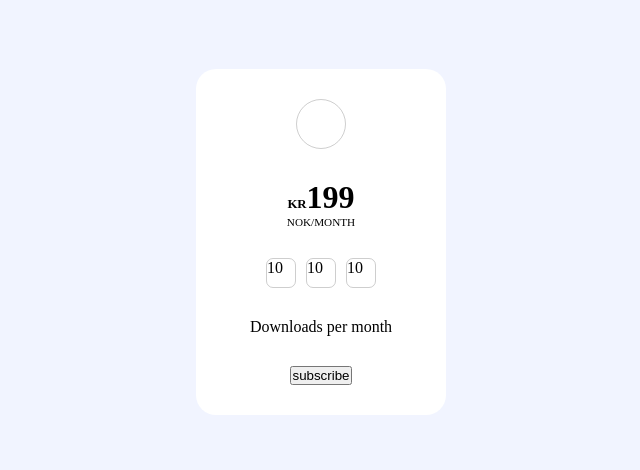
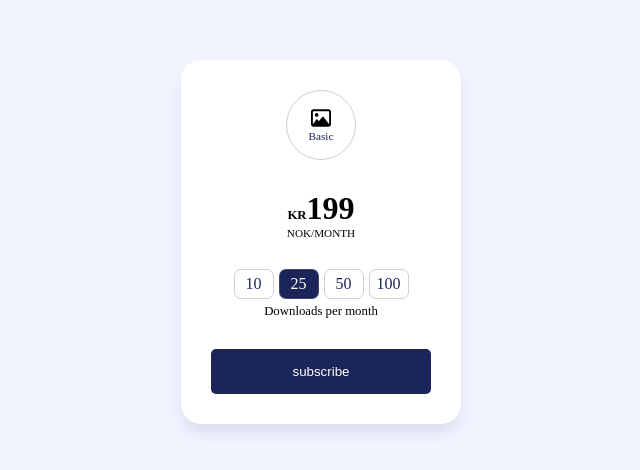
Before and after one commit to egidehirwa/100DaysOfCode, a plain HTML site: page Day10/index.html in a window 1280 px wide. Shown: the part 158-628 px from the top of the page, without its empty margins (319-959 px from the left). Drawn offline with Linux system fonts and the light colour scheme.

Commit message:
added image and extra styling

```diff
--- a/Day10/index.html
+++ b/Day10/index.html
@@ -12,24 +12,30 @@
             <div class="container">
                 <div class="card-wrapper">
                     <div class="card-media-wrapper">
-                        <img src="" alt="" class="card__media">
+                        <img src="./assets/image-regular.svg" alt="card image" class="card__media">
+                        <p class="card-media__description">Basic</p>
                     </div>
                     <div class="card-monthly-wrapper">
                         <p class="card-monthly__price">199</p>
                         <p class="card-monthly__description">NOK/MONTH</p>
                     </div>
+                    <div class="price-container">
                     <div class="card-price-wrapper">
                         <div class="card-price__container">
                             <p class="card-price">10</p>
                         </div>
                         <div class="card-price__container">
-                            <p class="card-price">10</p>
+                            <p class="card-price select">25</p>
                         </div>
                         <div class="card-price__container">
-                            <p class="card-price">10</p>
+                            <p class="card-price">50</p>
+                        </div>
+                        <div class="card-price__container">
+                            <p class="card-price">100</p>
                         </div>
                     </div>
                     <p class="card-price__description">Downloads per month</p>
+                </div>
                     <button>subscribe</button>
                 </div>
             </div>
--- a/Day10/style.css
+++ b/Day10/style.css
@@ -8,6 +8,7 @@
     --bg: hsl(227.14,100%,97.25%);
     --bg-card: hsl(0,0%,100%);
     --action: hsl(230.48,53.85%,22.94%);
+    --action-light: hsla(230, 54%, 23%, 0.127);
 }
 
 section {
@@ -27,7 +28,7 @@ section {
 }
 
 .card-wrapper {
-    width: 250px;
+    width: 280px;
     background-color: var(--bg-card);
     padding: 30px;
     border-radius: 20px;
@@ -35,13 +36,28 @@ section {
     flex-direction: column;
     align-items: center;
     gap: 30px;
+    box-shadow: 0px 10px 15px -3px var(--action-light);
 }
 
 .card-media-wrapper {
-    width: 50px;
-    height: 50px;
+    width: 70px;
+    height: 70px;
     border: solid 1px rgba(128, 128, 128, 0.386);
     border-radius: 50%;
+    display: flex;
+    flex-direction: column;
+    align-items: center;
+    justify-content: center;
+    gap: 2px;
+}
+
+img {
+    width: 20px;
+}
+
+.card-media__description {
+    color: var(--action);
+    font-size: .7rem;
 }
 
 .card-monthly-wrapper {
@@ -54,6 +70,7 @@ section {
 .card-monthly__price {
     font-size: 2rem;
     font-weight: bold;
+    position: relative;
 }
 
 .card-monthly__price::before {
@@ -69,15 +86,47 @@ section {
 
 .card-price-wrapper {
     display: grid;
-    grid-template-columns: 1fr 1fr 1fr;
-    gap: 10px
+    grid-template-columns: 1fr 1fr 1fr 1fr;
+    gap: 5px
+}
+
+.price-container {
+    display: flex;
+    flex-direction: column;
+    gap: 5px;
+    align-items: center;
 }
 
 .card-price__container {
-    width: 30px;
+    width: 40px;
     height: 30px;
     border: solid 1px rgba(128, 128, 128, 0.386);
     border-radius: 7px;
     display: flex;
     flex-direction: column;
+    align-items: center;
+    justify-content: center;
 }
+
+.card-price__container:nth-child(2) {
+    background-color: var(--action);
+    color: white;
+}
+
+.card-price:not(.select) {
+    color: var(--action);
+}
+
+.card-price__description {
+    font-size: .8rem;
+}
+
+button {
+    background-color: var(--action);
+    color: white;
+    padding: 15px 20px;
+    border: none;
+    border-radius: 5px;
+    width: 100%;
+    cursor: pointer;
+}
```
Also changed, not shown: Day10/assets/image-regular.svg (added).
